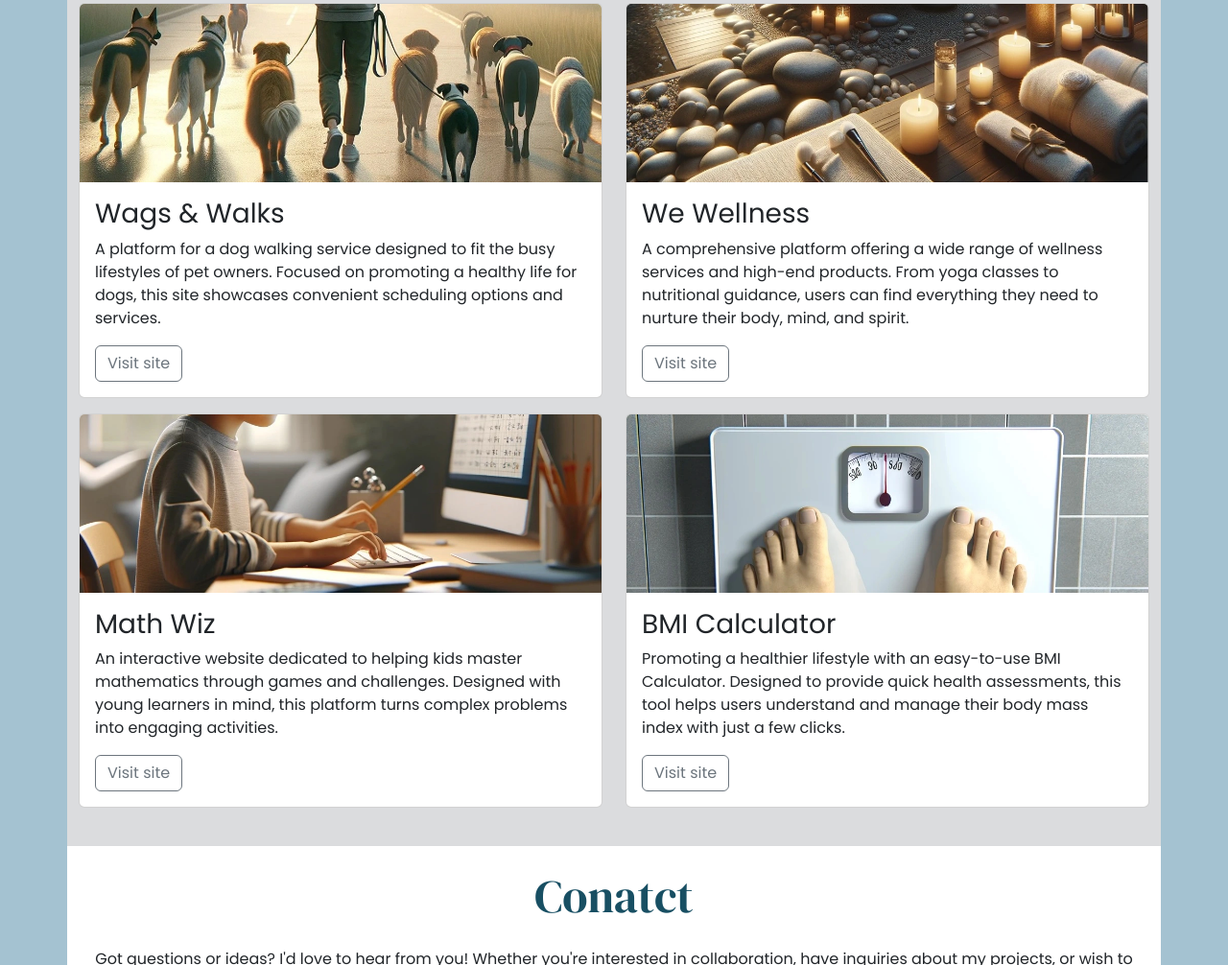
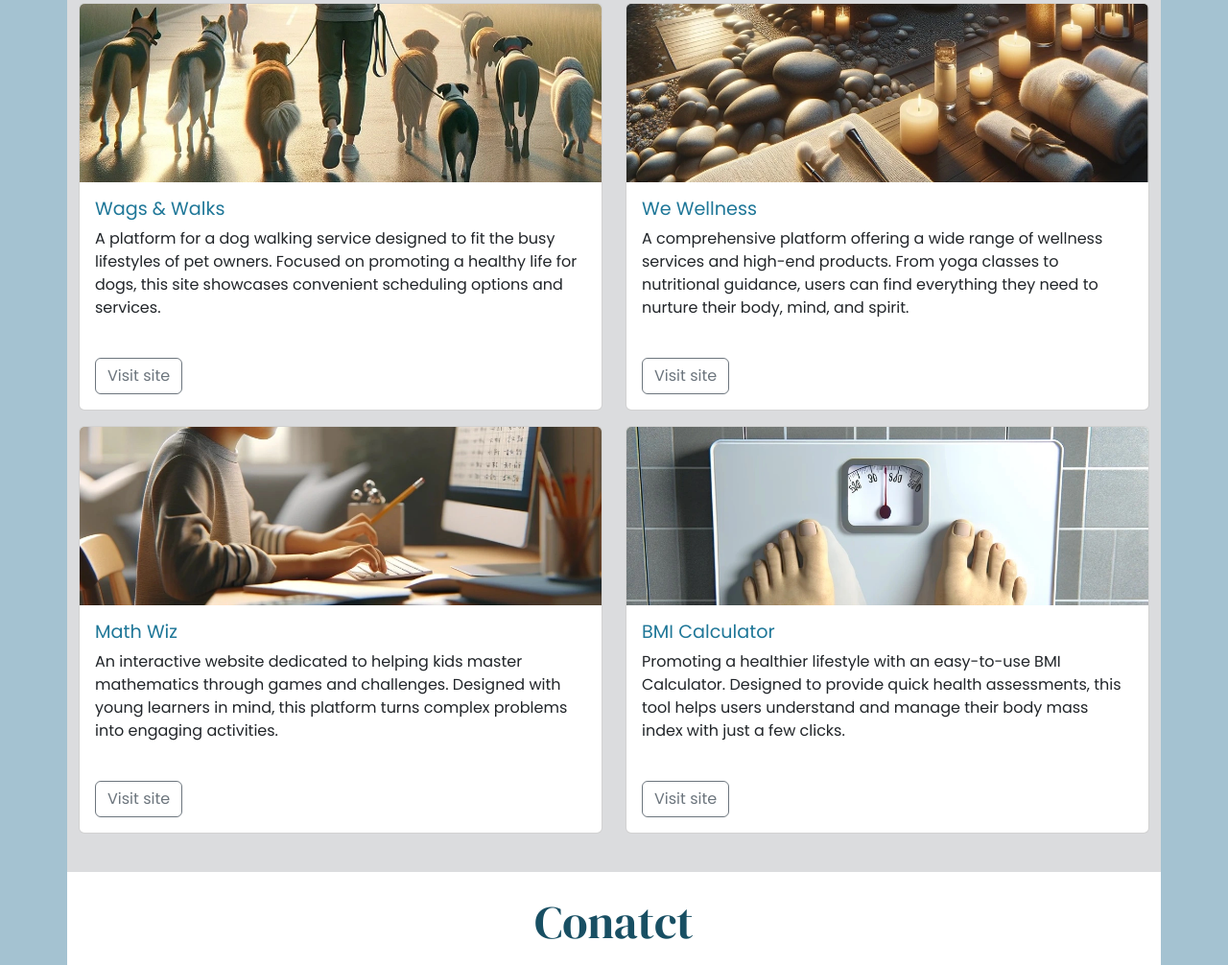
Before and after one commit to davy-berry/mei-wong-portofolio, a plain HTML site: page index.html in a window 1280 px wide. Shown: the part 1159-2165 px from the top of the page at 96% size. Drawn offline with nearby package versions, Linux system fonts and the light colour scheme.

Commit message:
Styling the portfolio

```diff
--- a/assets/css/style.css
+++ b/assets/css/style.css
@@ -27,6 +27,19 @@ h1, h2 {
 
 #portfolio {
     background-color: #dbdcde; /*light grey*/
+
+    & .card-title{
+        color: #1f7798;
+        font-size: 1.2rem;
+    }
+
+    & .btn-outline-secondary:hover{
+        background-color: #1f7798;
+    }
+
+    & .card-text {
+        min-height: 120px;
+    }
 }
 
 #contact {
@@ -41,3 +54,5 @@ h1, h2 {
     min-height: 500px;
     padding: 5% 7%;
 }
+
+/* Media querie for large screen 1200px*/
```
